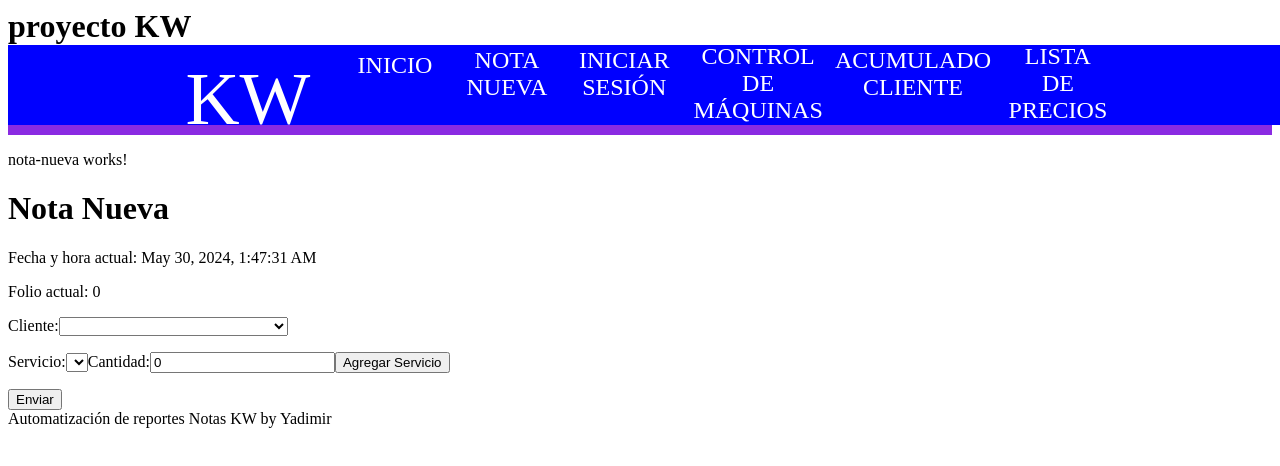
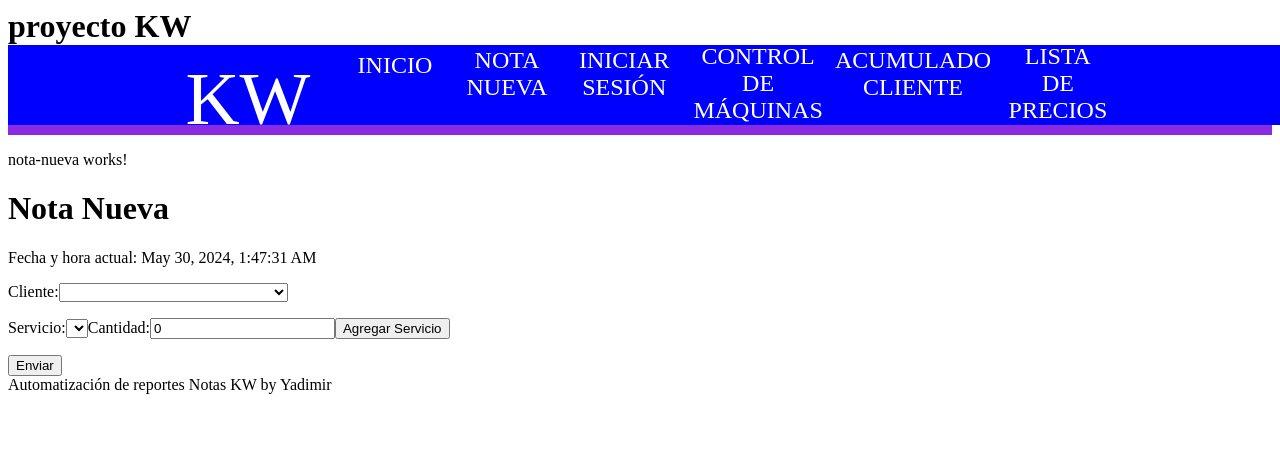
Before and after one commit to YadimirCovBel/kwPeoy02, an Angular app in the folder proyLavanderia02/: page /nota-nueva in a window 1280 px wide. Shown: the top 466 px of the page. Built offline with nearby package versions, Linux system fonts and the light colour scheme.

Commit message:
the folio was deleted

```diff
--- a/proyLavanderia02/src/app/nota-nueva/nota-nueva.component.html
+++ b/proyLavanderia02/src/app/nota-nueva/nota-nueva.component.html
@@ -2,8 +2,7 @@
  <div>
   <h1>Nota Nueva</h1>
   <p>Fecha y hora actual: {{ fechaNota | date: 'medium' }}</p> <!-- Se actualiza en tiempo real -->
-  <p>Folio actual: {{ folioActual }}</p> <!-- Muestra el folio en la interfaz -->
- <p> <label>Cliente:</label>
+  <p> <label>Cliente:</label>
   <select [(ngModel)]="clienteSeleccionado">
     <option *ngFor="let cliente of clientes" [value]="cliente.nombre">{{cliente.nombre}}</option>
   </select>
```
